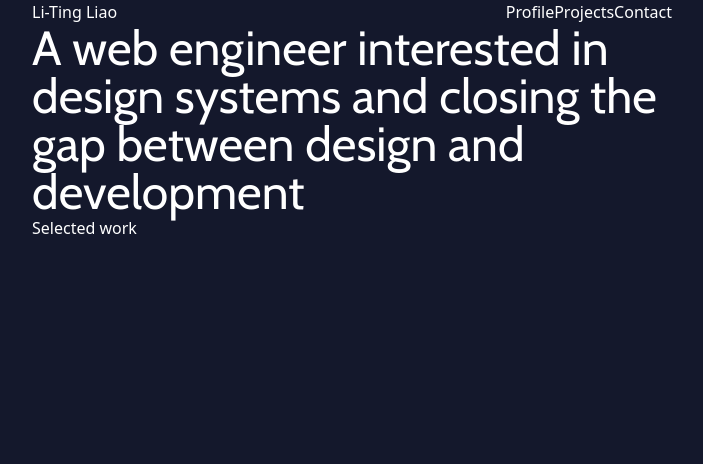
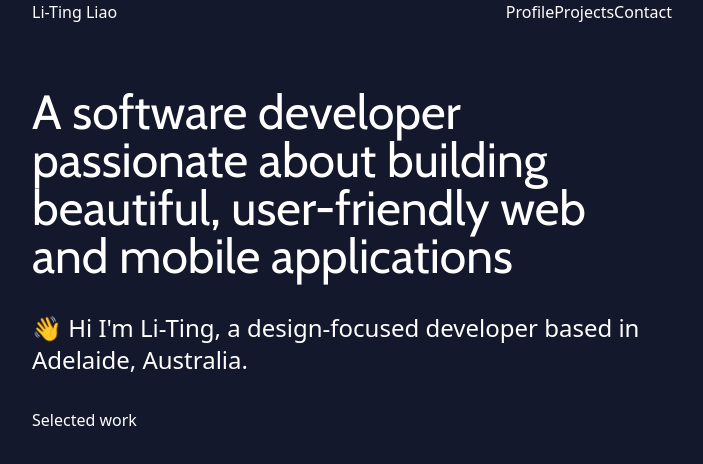
Before and after one commit to ting11222001/litingtiff.dev, a Next.js app in the folder portfolio/: page / in a window 1280 px wide. Shown: the top 464 px of the page, without its empty margins (288-991 px from the left). Built offline with nearby package versions, Linux system fonts and the light colour scheme.

Commit message:
feat: 🎸 description font style

```diff
--- a/portfolio/pages/index.tsx
+++ b/portfolio/pages/index.tsx
@@ -9,9 +9,16 @@ export default function Home() {
 
       <div className="flex justify-center">
         <div className="flex flex-col max-w-screen-sm">
-          <div>
-            <h1 className="font-display text-5xl">A web engineer interested in design systems and closing the gap between design and development</h1>
+          <div className="py-8">
+            <h1 className="font-display text-5xl py-8">A software developer passionate about building beautiful, user-friendly web and mobile applications</h1>
+            <div>
+              <p className="text-2xl">
+                👋 Hi I'm Li-Ting, a design-focused developer based in Adelaide, Australia.
+              </p>
+            </div>
           </div>
+
+
           <div>
             <h2>Selected work</h2>
           </div>
```
